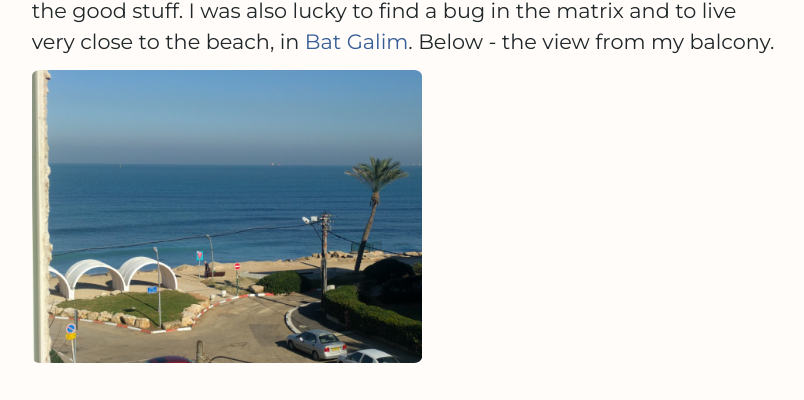
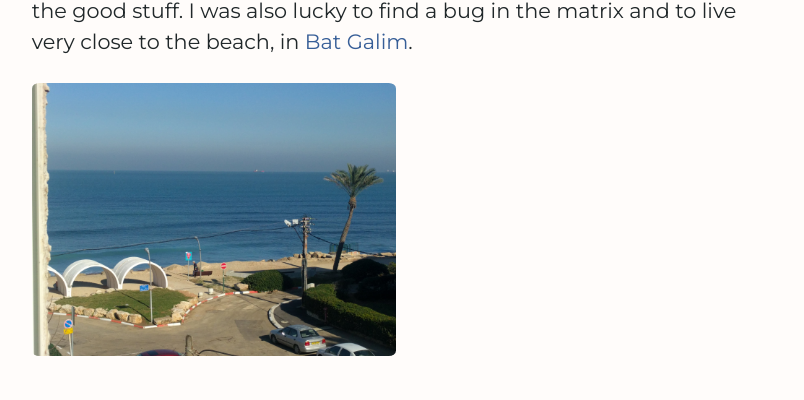
Before and after one commit to yardenas/yardenas.com, a Vue app: page /places in a window 1280 px wide. Shown: the part 1796-2196 px from the top of the page, without its empty margins (234-1038 px from the left). Before the commit the page ends 2175 px from the top, so only its background shows below. Built offline with nearby package versions, Linux system fonts and the light colour scheme.

Commit message:
Position bat-galim

```diff
--- a/src/assets/styles/style.css
+++ b/src/assets/styles/style.css
@@ -224,10 +224,9 @@ section {
 }
 
 .location p img {
-    float: left;
-    clear: both;
-    margin-top: 1rem;
-    width: 30rem;
+    margin-top: 2rem;
+    display: block;
+    width: 28rem;
     height: auto;
     border-radius: 2%;
 }
--- a/src/places.json
+++ b/src/places.json
@@ -11,7 +11,7 @@
     },
     {
         "name": "Haifa",
-        "text": "My hometown and where I grew up and where I did my Bachelor's (@ <a href=\"https://www.technion.ac.il/en/home-2/\" target=\"_blank\" rel=\"noopener noreferrer\">Technion</a>). Haifa is THE prettiest city in Israel. In my view it is the home for the best food in and the best sub-culture in Israel. The one and only holy city. The only downside is that you have to be a local or to know a local to get all of the good stuff. I was also lucky to find a bug in the matrix and to live very close to the beach, in <a href=\"https://en.wikipedia.org/wiki/Bat_Galim\" target=\"_blank\" rel=\"noopener noreferrer\">Bat Galim</a>. <img src=\"img/bag-galim.jpg\"> Below - the view from my balcony.",
+        "text": "My hometown and where I grew up and where I did my Bachelor's (@ <a href=\"https://www.technion.ac.il/en/home-2/\" target=\"_blank\" rel=\"noopener noreferrer\">Technion</a>). Haifa is THE prettiest city in Israel. In my view it is the home for the best food in and the best sub-culture in Israel. The one and only holy city. The only downside is that you have to be a local or to know a local to get all of the good stuff. I was also lucky to find a bug in the matrix and to live very close to the beach, in <a href=\"https://en.wikipedia.org/wiki/Bat_Galim\" target=\"_blank\" rel=\"noopener noreferrer\">Bat Galim</a>. <img src=\"img/bag-galim.jpg\">",
         "link": "https://www.google.com/maps/embed?pb=!1m18!1m12!1m3!1d107319.13642181268!2d34.94673647711586!3d32.799602907447024!2m3!1f0!2f0!3f0!3m2!1i1024!2i768!4f13.1!3m3!1m2!1s0x151dba4c750de845%3A0xc35d23982a81529a!2sHaifa%2C%20Israel!5e0!3m2!1sen!2sch!4v1637325684074!5m2!1sen!2sch"
     }
 ]
```
